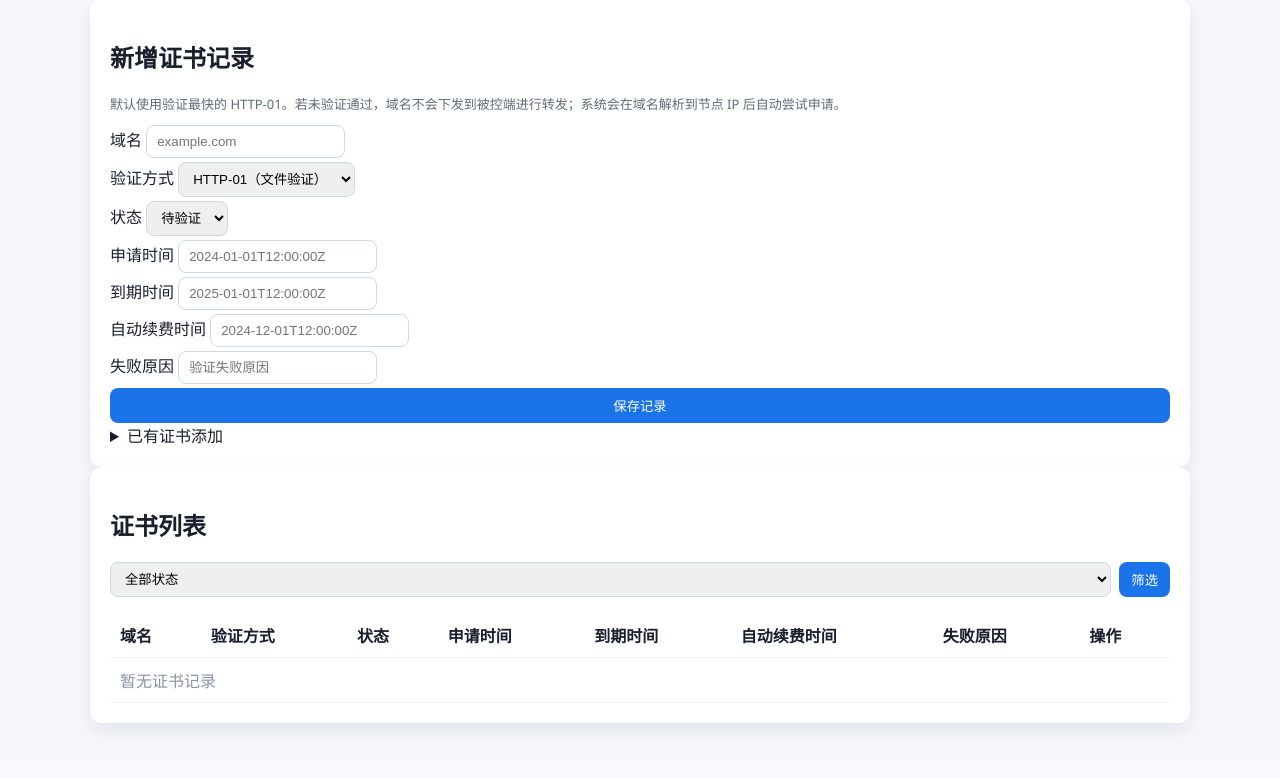
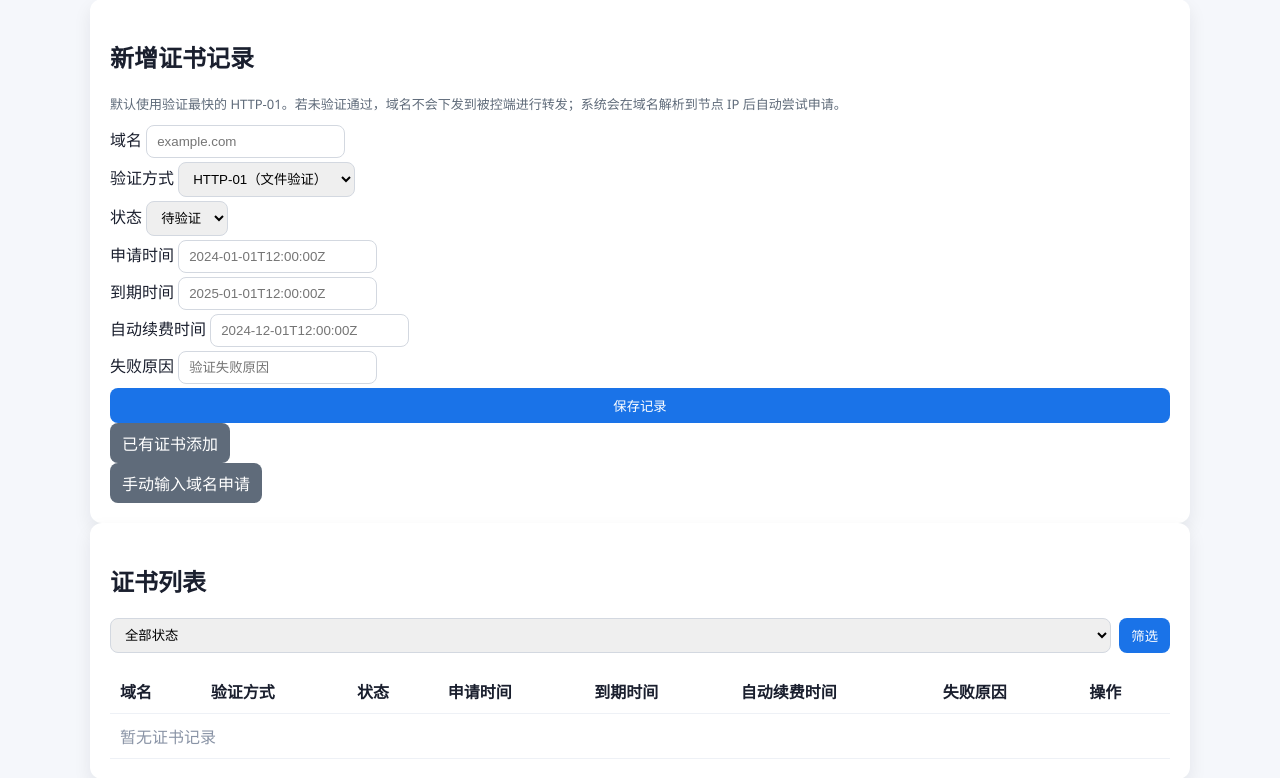
Before and after one commit to modu369/gpt, a Flask app: template control-plane/templates/certs.html in a window 1280 px wide. Shown: the part 103-881 px from the top of the page. Before the commit the page ends 834 px from the top, so only its background shows below. Run offline with Flask 3, Linux system fonts and the light colour scheme; the template is opened without the code that fills it, so the values that code supplies are empty; data comes from the database, SQL or seed files in the repository.

Commit message:
Improve cert management actions and metadata

```diff
--- a/control-plane/app.py
+++ b/control-plane/app.py
@@ -6,7 +6,8 @@ import socket as net_socket
 import sqlite3
 import subprocess
 import time
-from datetime import datetime
+from datetime import datetime, timedelta
+from tempfile import NamedTemporaryFile
 from pathlib import Path
 from typing import Iterable
 from urllib.parse import urlparse, urlunparse
@@ -375,9 +376,9 @@ def attempt_issue_cert(domain: str, method: str) -> tuple[str, str | None, str |
         return "issued", None, None, None, None
     acme_sh = find_acme_sh()
     if not acme_sh:
-        return "failed", None, None, None, "acme.sh 未安装"
+        return "pending", None, None, None, "等待配置 acme.sh"
     if method == "dns-01" and not ACME_DNS_PROVIDER:
-        return "failed", None, None, None, "缺少 ACME_DNS_PROVIDER 配置"
+        return "pending", None, None, None, "缺少 ACME_DNS_PROVIDER 配置"
     issue_cmd = [
         acme_sh,
         "--issue",
@@ -445,6 +446,35 @@ def save_uploaded_cert(domain: str, cert_file: bytes, key_file: bytes) -> None:
     (target_dir / "fullchain.pem").write_bytes(cert_file)
     (target_dir / "privkey.pem").write_bytes(key_file)
 
+
+def extract_cert_dates(cert_bytes: bytes) -> tuple[str | None, str | None, str | None]:
+    with NamedTemporaryFile(delete=True) as handle:
+        handle.write(cert_bytes)
+        handle.flush()
+        result = subprocess.run(
+            ["openssl", "x509", "-noout", "-dates", "-in", handle.name],
+            capture_output=True,
+            text=True,
+            check=False,
+        )
+    if result.returncode != 0:
+        return None, None, None
+    issued_at = None
+    expires_at = None
+    for line in result.stdout.splitlines():
+        if line.startswith("notBefore="):
+            issued_at = line.split("=", 1)[1].strip()
+        if line.startswith("notAfter="):
+            expires_at = line.split("=", 1)[1].strip()
+    if not issued_at or not expires_at:
+        return None, None, None
+    try:
+        issued_dt = datetime.strptime(issued_at, "%b %d %H:%M:%S %Y %Z")
+        expires_dt = datetime.strptime(expires_at, "%b %d %H:%M:%S %Y %Z")
+    except ValueError:
+        return None, None, None
+    renew_dt = expires_dt - timedelta(days=30)
+    return issued_dt.isoformat(), expires_dt.isoformat(), renew_dt.isoformat()
 def upsert_cert_record(
     domain: str,
     method: str,
@@ -881,8 +911,11 @@ def add_existing_cert(access_key: str | None = None):
         (domain, datetime.utcnow().isoformat()),
     )
     db.commit()
-    save_uploaded_cert(domain, cert_text.encode("utf-8"), key_text.encode("utf-8"))
-    upsert_cert_record(domain, "passthrough", "issued", None, None, None, None)
+    cert_bytes = cert_text.encode("utf-8")
+    key_bytes = key_text.encode("utf-8")
+    save_uploaded_cert(domain, cert_bytes, key_bytes)
+    issued_at, expires_at, renew_at = extract_cert_dates(cert_bytes)
+    upsert_cert_record(domain, "passthrough", "issued", issued_at, expires_at, renew_at, None)
     return redirect(scoped_url("certs"))
 
 
@@ -946,6 +979,34 @@ def retry_cert_dns(cert_id: int, access_key: str | None = None):
     return redirect(scoped_url("certs"))
 
 
+@app.route("/certs/auto-issue", methods=["POST"])
+@app.route("/<access_key>/certs/auto-issue", methods=["POST"])
+def auto_issue_cert(access_key: str | None = None):
+    require_access(access_key)
+    if not is_logged_in():
+        return redirect(scoped_url("login"))
+    domain = request.form.get("domain", "").strip()
+    method = normalize_cert_method(request.form.get("method", "http-01"))
+    if not domain:
+        return redirect(scoped_url("certs"))
+    db = get_db()
+    db.execute(
+        "INSERT OR IGNORE INTO domains (domain, created_at) VALUES (?, ?)",
+        (domain, datetime.utcnow().isoformat()),
+    )
+    db.commit()
+    if method != "dns-01":
+        agent_ips = get_agent_ips()
+        if not local_domain_check(domain, agent_ips):
+            upsert_cert_record(domain, method, "failed", None, None, None, "本地校验失败")
+            return redirect(scoped_url("certs"))
+    upsert_cert_record(domain, method, "applying", None, None, None, None)
+    status, issued_at, expires_at, renew_at, error = attempt_issue_cert(domain, method)
+    last_error = None if status == "issued" else (error or "手动申请失败")
+    upsert_cert_record(domain, method, status, issued_at, expires_at, renew_at, last_error)
+    return redirect(scoped_url("certs"))
+
+
 @app.route("/certs/<int:cert_id>/upload", methods=["POST"])
 @app.route("/<access_key>/certs/<int:cert_id>/upload", methods=["POST"])
 def upload_cert(cert_id: int, access_key: str | None = None):
@@ -961,8 +1022,11 @@ def upload_cert(cert_id: int, access_key: str | None = None):
     if not cert_file or not key_file:
         upsert_cert_record(cert["domain"], cert["method"], "failed", None, None, None, "缺少证书或私钥")
         return redirect(scoped_url("certs"))
-    save_uploaded_cert(cert["domain"], cert_file.read(), key_file.read())
-    upsert_cert_record(cert["domain"], "passthrough", "issued", None, None, None, None)
+    cert_bytes = cert_file.read()
+    key_bytes = key_file.read()
+    save_uploaded_cert(cert["domain"], cert_bytes, key_bytes)
+    issued_at, expires_at, renew_at = extract_cert_dates(cert_bytes)
+    upsert_cert_record(cert["domain"], "passthrough", "issued", issued_at, expires_at, renew_at, None)
     return redirect(scoped_url("certs"))
 
 
--- a/control-plane/static/style.css
+++ b/control-plane/static/style.css
@@ -119,6 +119,28 @@ button {
 
 button.secondary {
   background: #5f6b7a;
+}
+
+details {
+  border-radius: 8px;
+}
+
+details summary {
+  list-style: none;
+  cursor: pointer;
+  padding: 8px 12px;
+  border-radius: 8px;
+  background: #1a73e8;
+  color: #fff;
+  display: inline-block;
+}
+
+details summary.secondary {
+  background: #5f6b7a;
+}
+
+details summary::-webkit-details-marker {
+  display: none;
 }
 
 .alert {
--- a/control-plane/templates/certs.html
+++ b/control-plane/templates/certs.html
@@ -82,6 +82,23 @@
             <button type="submit" class="secondary">确认使用该证书</button>
           </form>
         </details>
+        <details>
+          <summary class="secondary">手动输入域名申请</summary>
+          <form method="post" action="{{ scoped_url('auto_issue_cert') }}" class="stack">
+            <label>
+              域名（支持通配符）
+              <input type="text" name="domain" placeholder="example.com 或 *.example.com" required />
+            </label>
+            <label>
+              验证方式
+              <select name="method">
+                <option value="http-01">HTTP-01（文件验证）</option>
+                <option value="dns-01">DNS-01（支持通配符）</option>
+              </select>
+            </label>
+            <button type="submit" class="secondary">立即申请</button>
+          </form>
+        </details>
       </section>
 
       <section class="card">
@@ -121,6 +138,9 @@
               <td>{{ cert.renew_at or '-' }}</td>
               <td>{{ cert.last_error or '-' }}</td>
               <td>
+                <div class="inline-form">
+                  <details class="modal">
+                    <summary>修改</summary>
                     <form method="post" action="{{ scoped_url('update_cert', cert_id=cert.id) }}" class="stack">
                       <select name="method">
                         <option value="http-01" {% if cert.method == 'http-01' %}selected{% endif %}>HTTP-01</option>
@@ -139,20 +159,12 @@
                       <input type="text" name="renew_at" value="{{ cert.renew_at or '' }}" placeholder="自动续费时间" />
                       <input type="text" name="last_error" value="{{ cert.last_error or '' }}" placeholder="失败原因" />
                       <div class="inline-form">
-                    <button type="submit">更新</button>
+                        <button type="submit">确认</button>
                       </div>
                     </form>
-                <div class="inline-form">
-                  <form method="post" action="{{ scoped_url('retry_cert', cert_id=cert.id) }}">
-                    <button type="submit">重试</button>
-                  </form>
-                  <form method="post" action="{{ scoped_url('retry_cert_dns', cert_id=cert.id) }}">
-                    <button type="submit" class="secondary">DNS 验证申请</button>
-                  </form>
-                  <form method="post" action="{{ scoped_url('delete_cert', cert_id=cert.id) }}">
-                    <button type="submit" class="secondary">删除</button>
-                  </form>
-                </div>
+                  </details>
+                  <details class="modal">
+                    <summary>上传证书</summary>
                     <form method="post" action="{{ scoped_url('upload_cert', cert_id=cert.id) }}" enctype="multipart/form-data" class="stack">
                       <label>
                         证书文件
@@ -162,8 +174,27 @@
                         私钥文件
                         <input type="file" name="key_file" required />
                       </label>
-                  <button type="submit" class="secondary">上传证书</button>
+                      <button type="submit" class="secondary">确认上传</button>
                     </form>
+                  </details>
+                  <details class="modal">
+                    <summary>重试申请</summary>
+                    <form method="post" action="{{ scoped_url('retry_cert', cert_id=cert.id) }}" class="stack">
+                      <p class="hint">需要域名已解析到节点 IP。</p>
+                      <button type="submit">开始重试</button>
+                    </form>
+                  </details>
+                  <details class="modal">
+                    <summary>DNS 验证申请</summary>
+                    <form method="post" action="{{ scoped_url('retry_cert_dns', cert_id=cert.id) }}" class="stack">
+                      <p class="hint">支持通配符域名，需要配置 ACME_DNS_PROVIDER。</p>
+                      <button type="submit" class="secondary">开始 DNS 申请</button>
+                    </form>
+                  </details>
+                  <form method="post" action="{{ scoped_url('delete_cert', cert_id=cert.id) }}">
+                    <button type="submit" class="secondary">删除</button>
+                  </form>
+                </div>
               </td>
             </tr>
             {% else %}
```
Lines whose indentation alone changed are shown as unchanged.
